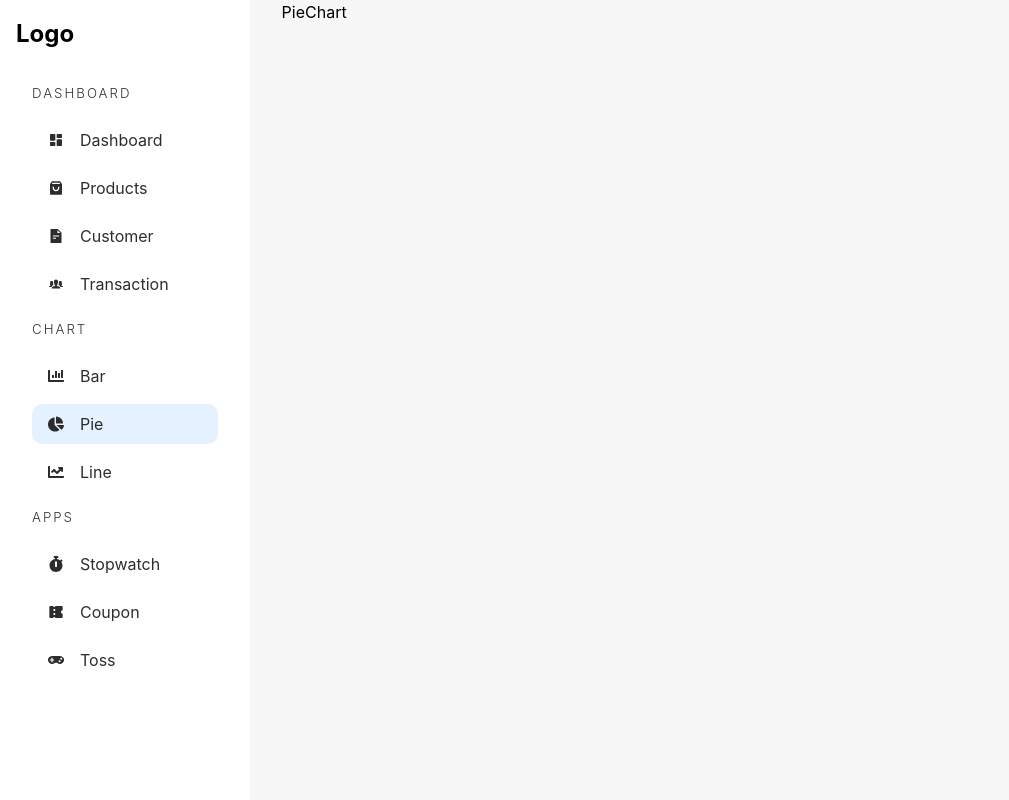
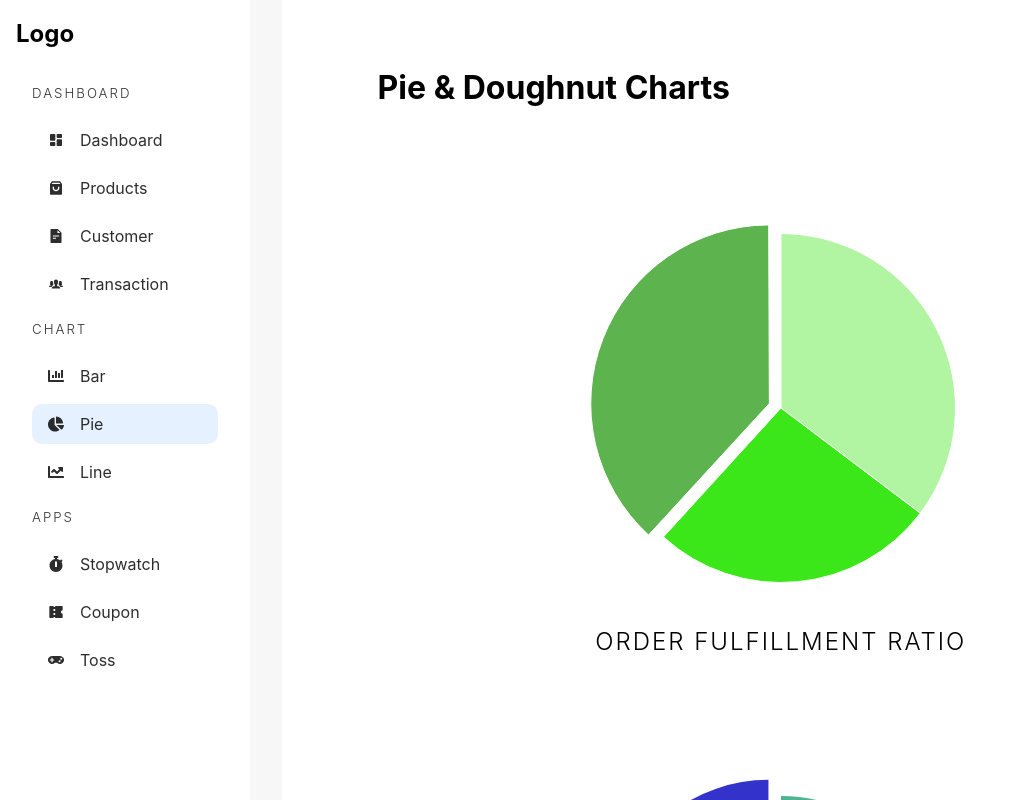
Before and after one commit to Gunjankher/react-admin-dashboard, a React (Vite) app: page /admin/chart/pie in a window 1280 px wide. Shown: the whole page, without its empty margins (0-1009 px from the left). Built offline with nearby package versions, Linux system fonts and the light colour scheme.

Commit message:
making apps

```diff
--- a/src/components/Chart.jsx
+++ b/src/components/Chart.jsx
@@ -7,9 +7,12 @@ import {
   Title,
   Tooltip,
   Legend,
-  ArcElement
+  ArcElement,
+  LineElement,
+  PointElement,
+  Filler
 } from 'chart.js';
-import { Bar,Doughnut } from 'react-chartjs-2';
+import { Bar,Doughnut,Pie,Line } from 'react-chartjs-2';
 
 ChartJS.register(
   CategoryScale,
@@ -18,7 +21,10 @@ ChartJS.register(
   Title,
   Tooltip,
   Legend,
-  ArcElement
+  ArcElement,
+  LineElement,
+  PointElement,
+  Filler
 );
 
 
@@ -100,7 +106,7 @@ lables = "months"
 
 
 
-  return <Bar options={options} data={data} />;
+  return <Bar width={horizontal ?" 200%" : ""} options={options} data={data} />;
 }
 
 
@@ -147,3 +153,72 @@ export const DoughnutChart = ({
   // Render the Doughnut chart
   return <Doughnut data={doughnutData} options={doughnutOptions} />;
 };
+
+export const PieChart = ({ labels, data, backgroundColor, offset }) => {
+  const pieChartData = {
+    labels,
+    datasets: [
+      {
+        data,
+        backgroundColor,
+        borderWidth: 1,
+        offset,
+      },
+    ],
+  };
+
+  const pieChartOptions = {
+    responsive: true,
+    plugins: {
+      legend: {
+        display: false,
+      },
+    },
+  };
+
+  return <Pie data={pieChartData} options={pieChartOptions} />;
+};
+
+const months = ['January', 'February', 'March', 'April', 'May', 'June', 'July', 'August', 'September', 'October', 'November', 'December'];
+
+export const LineChart = ({ data, label, backgroundColor, borderColor, labels = months }) => {
+  const options = {
+    responsive: true,
+    plugins: {
+      legend: {
+        display: false,
+      },
+      title: {
+        display: false,
+      },
+    },
+    scales: {
+      y: {
+        beginAtZero: true,
+        grid: {
+          display: false,
+        },
+      },
+      x: {
+        grid: {
+          display: false,
+        },
+      },
+    },
+  };
+
+  const lineChartData = {
+    labels,
+    datasets: [
+      {
+        fill: true,
+        label,
+        data,
+        backgroundColor,
+        borderColor,
+      },
+    ],
+  };
+
+  return <Line options={options} data={lineChartData} />;
+};
--- a/src/main.jsx
+++ b/src/main.jsx
@@ -13,7 +13,7 @@ const ProductMangement = lazy(()=> import('./pages/management/ProductMangement')
 const TransactionManagement = lazy(()=> import('./pages/management/TransactionManagement'))
 const BarCharts = lazy(()=> import('./pages/Charts/BarCharts'))
 const LineCharts = lazy(()=> import('./pages/Charts/LineChart'))
-const PieCharts = lazy(()=> import('./pages/Charts/PieChart'))
+const PieCharts = lazy(()=> import('./pages/Charts/PieCharts'))
 
 
 import Loader from './components/Loader'
@@ -99,6 +99,13 @@ const router = createBrowserRouter(
           <PieCharts/>
         </Suspense>
       } />
+
+      {/* Apps */}
+
+
+
+
+
     </>
   )
 );
--- a/src/pages/Charts/LineChart.jsx
+++ b/src/pages/Charts/LineChart.jsx
@@ -1,17 +1,82 @@
 import React from 'react'
 import AdminSideBar from '../../components/AdminSideBar'
-
-function LineChart() {
-  return (
-    <div className='adminContainer'>
-      <AdminSideBar />
-<main>
-  LineChart
-</main>
+import { LineChart } from '../../components/Chart'
 
 
-      </div>
-  )
-}
+const months = [
+  "January",
+  "February",
+  "March",
+  "April",
+  "May",
+  "June",
+  "July",
+  "Aug",
+  "Sept",
+  "Oct",
+  "Nov",
+  "Dec",
+];
 
-export default LineChart
+const LineCharts = () => {
+  return (
+    <div className="adminContainer">
+      <AdminSideBar />
+      <main className="chartContainer">
+        <h1>Line Charts</h1>
+        <section>
+          <LineChart
+            data={[
+              200, 444, 444, 556, 778, 455, 990, 1444, 256, 447, 1000, 1200,
+            ]}
+            label="Users"
+            borderColor="rgb(53, 162, 255)"
+            backgroundColor="rgba(53, 162, 255,0.5)"
+            labels={months}
+          />
+          <h2>Active Users</h2>
+        </section>
+        <section>
+          <LineChart
+            data={[40, 60, 244, 100, 143, 120, 41, 47, 50, 56, 32]}
+            backgroundColor={"hsla(269,80%,40%,0.4)"}
+            borderColor={"hsl(269,80%,40%)"}
+            label="Products"
+            labels={months}
+          />
+          <h2>Total Products (SKU)</h2>
+        </section>
+
+        <section>
+          <LineChart
+            data={[
+              24000, 14400, 24100, 34300, 90000, 20000, 25600, 44700, 99000,
+              144400, 100000, 120000,
+            ]}
+            backgroundColor={"hsla(129,80%,40%,0.4)"}
+            borderColor={"hsl(129,80%,40%)"}
+            label="Revenue"
+            labels={months}
+          />
+          <h2>Total Revenue</h2>
+        </section>
+
+        <section>
+          <LineChart
+            data={[
+              9000, 12000, 12000, 9000, 1000, 5000, 4000, 1200, 1100, 1500,
+              2000, 5000,
+            ]}
+            backgroundColor={"hsla(29,80%,40%,0.4)"}
+            borderColor={"hsl(29,80%,40%)"}
+            label="Discount"
+            labels={months}
+          />
+          <h2>Discount Allotted</h2>
+        </section>
+      </main>
+    </div>
+  );
+};
+
+export default LineCharts;
--- a/src/pages/Charts/PieChart.jsx
+++ /dev/null
@@ -1,17 +0,0 @@
-import React from 'react'
-import AdminSideBar from '../../components/AdminSideBar'
-
-function PieChart() {
-    return (
-        <div className='adminContainer'>
-          <AdminSideBar />
-    <main>
-      PieChart
-    </main>
-
-
-          </div>
-    )
-}
-
-export default PieChart
--- /dev/null
+++ b/src/pages/Charts/PieCharts.jsx
@@ -0,0 +1,119 @@
+import React from 'react'
+
+import AdminSideBar from '../../components/AdminSideBar';
+import { PieChart,DoughnutChart } from "../../components/Chart";
+import {categories} from '../../assets/data.json'
+
+
+
+const PieCharts= () => {
+    return (
+        <div className="adminContainer">
+          <AdminSideBar />
+          <main className="chartContainer">
+            <h1>Pie & Doughnut Charts</h1>
+            <section>
+              <div>
+                <PieChart
+                  labels={["Processing", "Shipped", "Delivered"]}
+                  data={[12, 9, 13]}
+                  backgroundColor={[
+                    `hsl(110,80%, 80%)`,
+                    `hsl(110,80%, 50%)`,
+                    `hsl(110,40%, 50%)`,
+                  ]}
+                  offset={[0, 0, 50]}
+                />
+              </div>
+              <h2>Order Fulfillment Ratio</h2>
+            </section>
+
+            <section>
+              <div>
+                <DoughnutChart
+                  labels={categories.map((i) => i.heading)}
+                  data={categories.map((i) => i.value)}
+                  backgroundColor={categories.map(
+                    (i) => `hsl(${i.value * 4},${i.value}%, 50%)`
+                  )}
+                  legends={false}
+                  offset={[0, 0, 0, 80]}
+                />
+              </div>
+              <h2>Product Categories Ratio</h2>
+            </section>
+
+            <section>
+              <div>
+                <DoughnutChart
+                  labels={["In Stock", "Out Of Stock"]}
+                  data={[40, 20]}
+                  backgroundColor={["hsl(269,80%,40%)", "rgb(53, 162, 255)"]}
+                  legends={false}
+                  offset={[0, 80]}
+                  cutout={"70%"}
+                />
+              </div>
+              <h2>Stock Availability</h2>
+            </section>
+            <section>
+              <div>
+                <DoughnutChart
+                  labels={[
+                    "Marketing Cost",
+                    "Discount",
+                    "Burnt",
+                    "Production Cost",
+                    "Net Margin",
+                  ]}
+                  data={[32, 18, 5, 20, 25]}
+                  backgroundColor={[
+                    "hsl(110,80%,40%)",
+                    "hsl(19,80%,40%)",
+                    "hsl(69,80%,40%)",
+                    "hsl(300,80%,40%)",
+                    "rgb(53, 162, 255)",
+                  ]}
+                  legends={false}
+                  offset={[20, 30, 20, 30, 80]}
+                />
+              </div>
+              <h2>Revenue Distribution</h2>
+            </section>
+
+            <section>
+              <div>
+                <PieChart
+                  labels={[
+                    "Teenager(Below 20)",
+                    "Adult (20-40)",
+                    "Older (above 40)",
+                  ]}
+                  data={[30, 250, 70]}
+                  backgroundColor={[
+                    `hsl(10, ${80}%, 80%)`,
+                    `hsl(10, ${80}%, 50%)`,
+                    `hsl(10, ${40}%, 50%)`,
+                  ]}
+                  offset={[0, 0, 50]}
+                />
+              </div>
+              <h2>Users Age Group</h2>
+            </section>
+
+            <section>
+              <div>
+                <DoughnutChart
+                  labels={["Admin", "Customers"]}
+                  data={[40, 250]}
+                  backgroundColor={[`hsl(335, 100%, 38%)`, "hsl(44, 98%, 50%)"]}
+                  offset={[0, 80]}
+                />
+              </div>
+            </section>
+          </main>
+        </div>
+      );
+};
+
+export default PieCharts
--- a/src/styles/_chart.scss
+++ b/src/styles/_chart.scss
@@ -38,3 +38,29 @@
       }}
 
 }
+
+.chartContainer {
+  background-color: white;
+  padding: 4rem;
+  overflow-y: auto;
+  > h1 {
+    margin: 0 0 5rem 2rem;
+  }
+  > section {
+    width: 80%;
+    margin: 4rem auto;
+
+    > div {
+      max-width: 25rem;
+      margin: auto;
+      margin-top: 6rem;
+      margin-bottom: -1rem;
+    }
+
+    > h2 {
+      margin: 2rem 0;
+      text-align: center;
+      @include heading(2px);
+    }
+  }
+}
```
Also changed, not shown: src/pages/apps/Coupon.tsx (added, +18 -0 lines), src/pages/apps/StopWatch.jsx (added, +18 -0 lines), src/pages/apps/Toss.jsx (added, +18 -0 lines).
